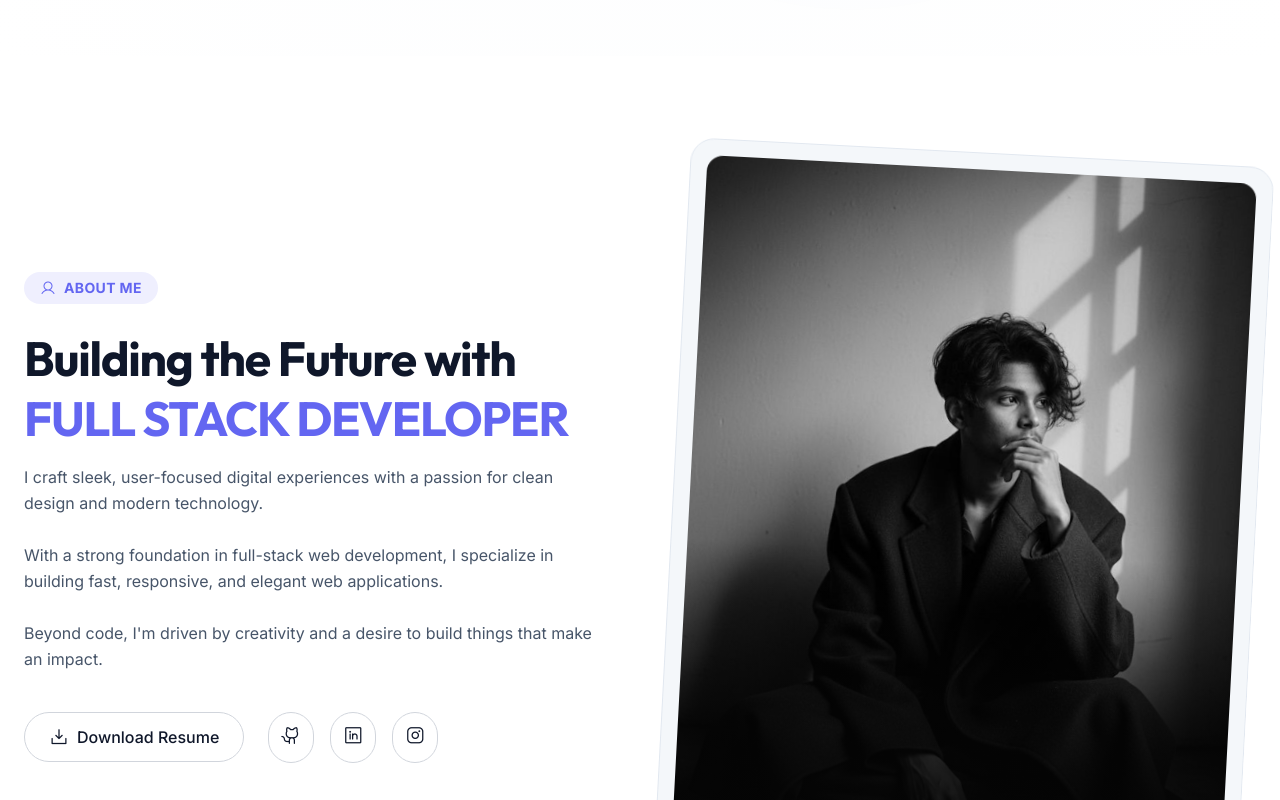
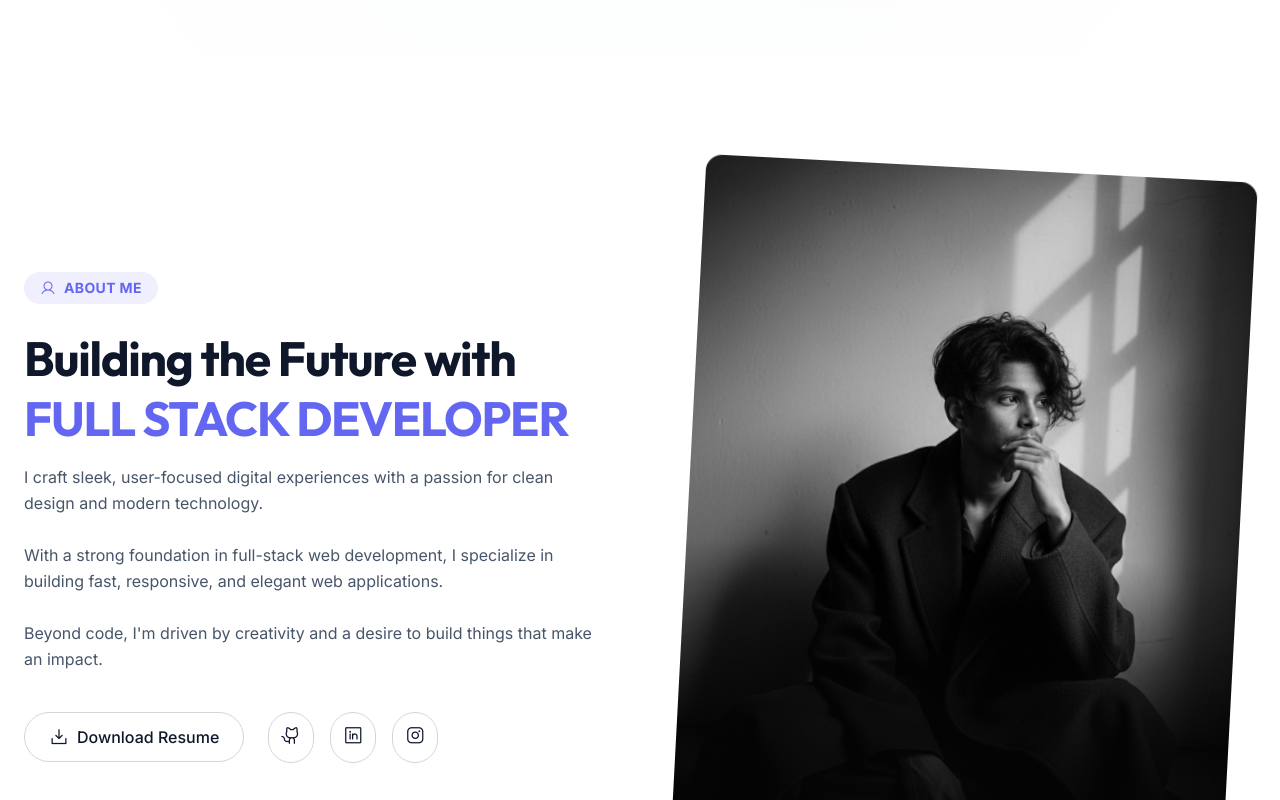
Before and after one commit to fadhil-maker/new_portfolio, a Next.js app: page / in a window 1280 px wide. Shown: the part 840-1640 px from the top of the page. Built offline with nearby package versions, Linux system fonts and the light colour scheme.

Commit message:
Fix glass effect blur missing from overlapping elements by redefining .glass class with high transparency and strong backdrop-filter blur

```diff
--- a/src/app/globals.css
+++ b/src/app/globals.css
@@ -49,12 +49,17 @@
   }
 }
 
-/* Custom utilities */
-@utility glass {
-  background: color-mix(in srgb, var(--color-surface-elevated) 75%, transparent);
-  backdrop-filter: blur(12px);
-  -webkit-backdrop-filter: blur(12px);
-  border: 1px solid var(--color-border);
+@layer utilities {
+  .glass {
+    background: rgba(255, 255, 255, 0.08);
+    backdrop-filter: blur(20px);
+    -webkit-backdrop-filter: blur(20px);
+  }
+  .dark .glass {
+    background: rgba(10, 10, 10, 0.45);
+    backdrop-filter: blur(24px);
+    -webkit-backdrop-filter: blur(24px);
+  }
 }
 
 @layer utilities {
```
